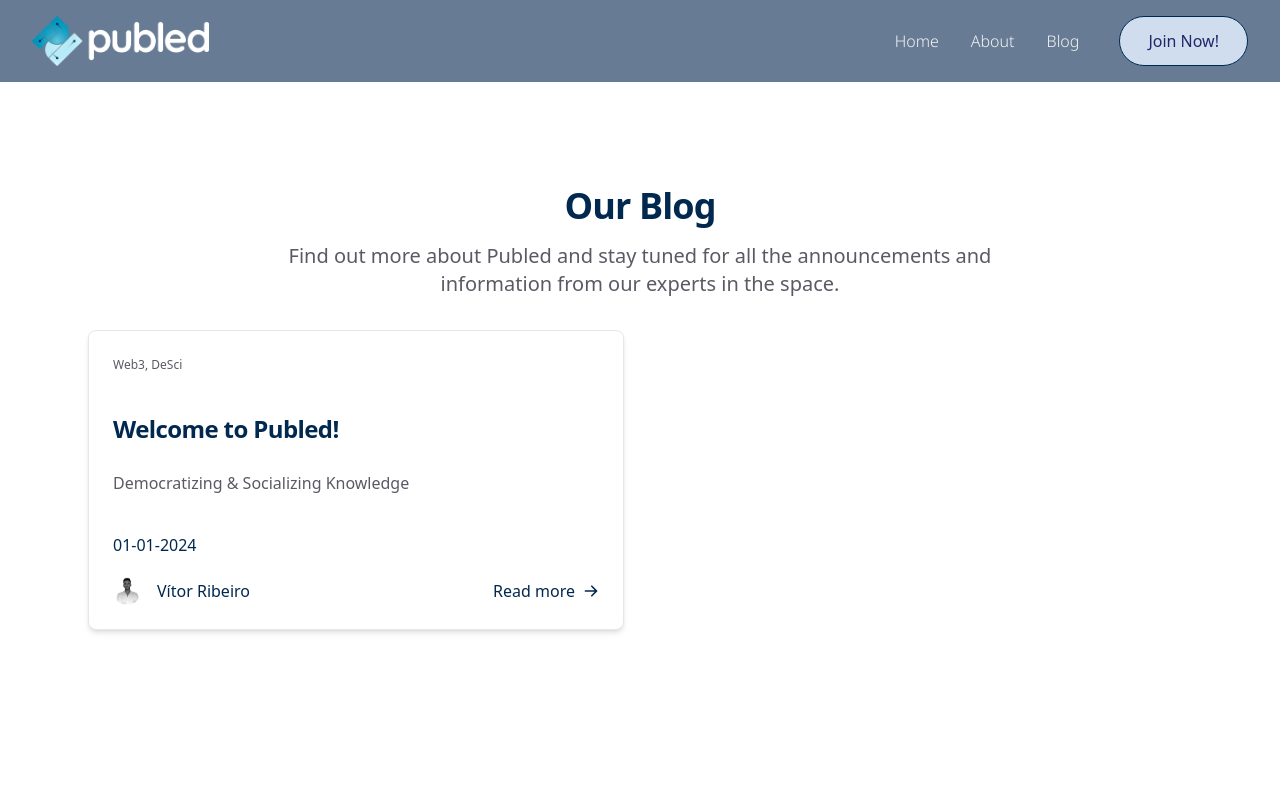
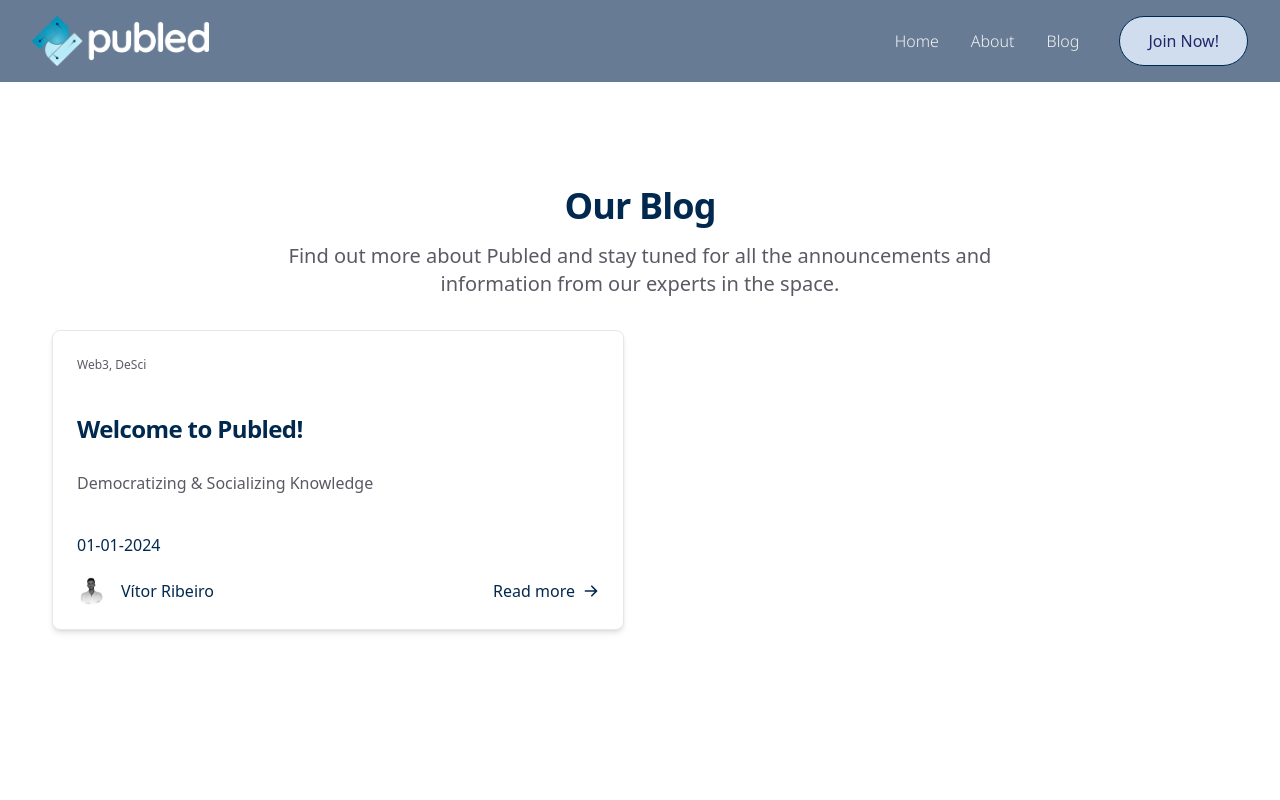
Before and after one commit to publed/publed-landing, a React (Create React App) app: page /blog in a window 1280 px wide. Shown: the top 800 px of the page. Built offline with nearby package versions, Linux system fonts and the light colour scheme.

Commit message:
fix: paddins on blog posts

```diff
--- a/src/components/BlogPost.js
+++ b/src/components/BlogPost.js
@@ -74,7 +74,7 @@ const BlogPost = ({ fileName }) => {
 
   return (
     <div className="my-20 mx-auto flex flex-col items-center">
-      <div className="max-w-screen-lg flex flex-col items-center">
+      <div className="max-w-screen-lg flex flex-col items-center px-4">
         <Helmet>
           <title>{post.title}</title>
           <meta property="og:title" content={post.title} />
--- a/src/pages/Blog.tsx
+++ b/src/pages/Blog.tsx
@@ -29,7 +29,7 @@ const Blog = () => {
   }, []);
 
   return (
-    <section className="bg-white h-screen flex justify-center items-center px-16 my-2">
+    <section className="bg-white h-screen flex justify-center items-center px-7 my-2">
       <div className="max-w-screen-xl m-auto w-full py-4 px-4 lg:py-8 lg:px-6">
         <div className="mx-auto max-w-screen-sm text-center mb-8">
           <h2 className="mb-4 text-3xl lg:text-4xl tracking-tight font-extrabold text-dark-blue-60 ">
```
